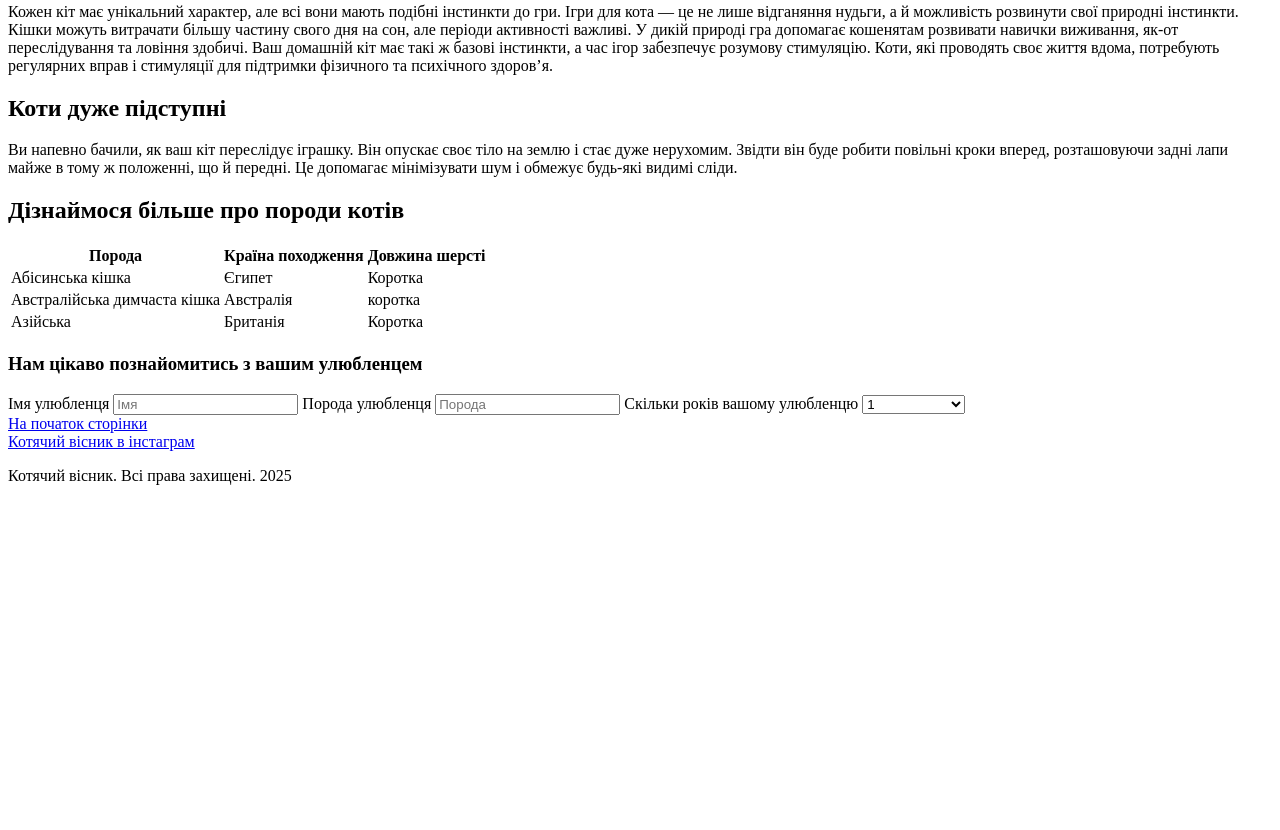
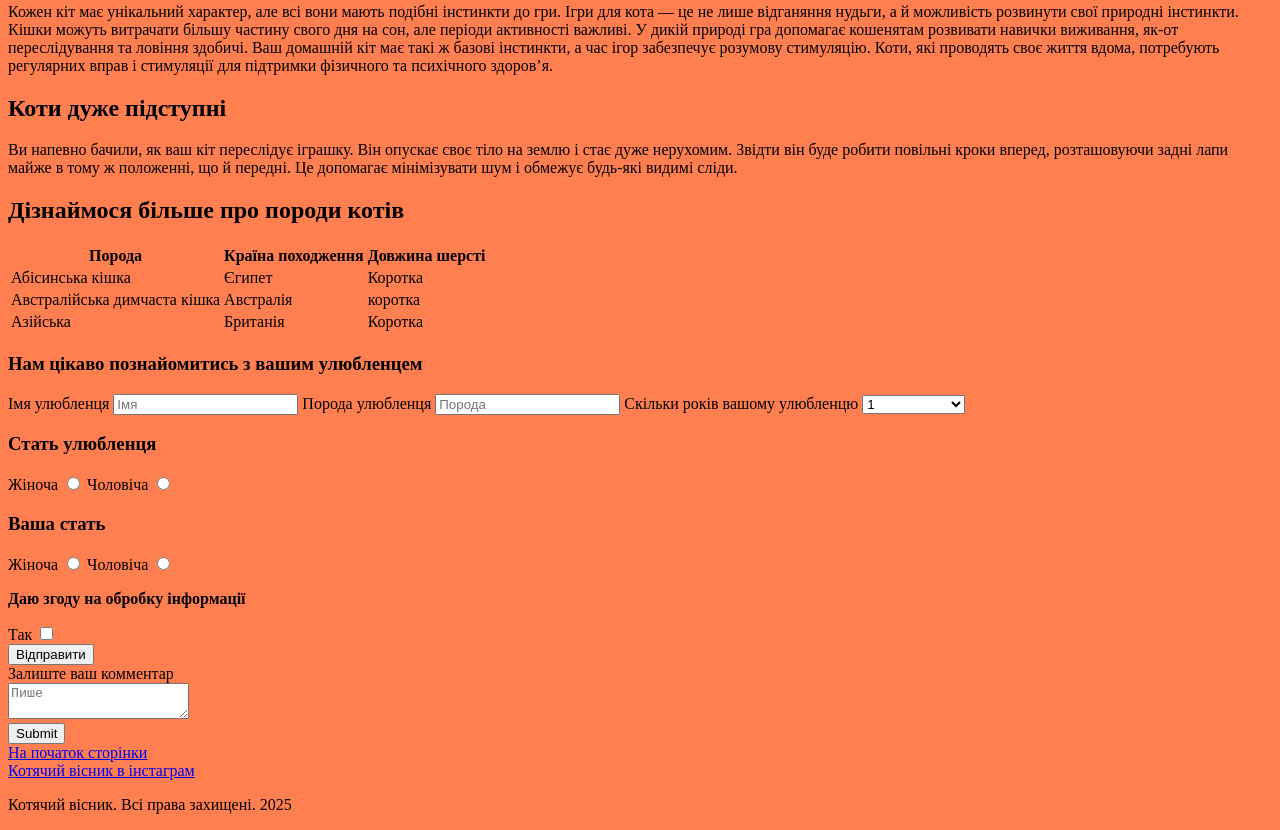
Before and after one commit to OlenaLitovchenko/lessons, a plain HTML site: page index.html in a window 1280 px wide. Shown: the part 1892-2722 px from the top of the page. Before the commit the page ends 2393 px from the top, so only its background shows below. Drawn offline with Linux system fonts and the light colour scheme.

Commit message:
з формами

```diff
--- a/index.html
+++ b/index.html
@@ -7,9 +7,9 @@
 <!--заголовок-->
 
 <!-- основна-->
-<body>
+<body style="background-color: coral">
 <header>
-    <h1 id="start"> Вас вітає "Котячий вісник" </h1>
+    <h1 id="start" style="background-color:DodgerBlue;" stguyle="color:yellow;"> Вас вітає "Котячий вісник" </h1>
     <img src="img/рудий.png" alt="red cat">
     <nav>
         <ul>
@@ -110,7 +110,7 @@
 
     <h3> Нам цікаво познайомитись з вашим улюбленцем </h3>
     <form action="https://example.com/submit" method="post">
-    <label for="name" >Імя улюбленця</label>
+        <label for="name">Імя улюбленця</label>
         <input id="name" type="text" name="name" placeholder="Імя">
         <label for="breed">Порода улюбленця</label>
         <input id="breed" type="text" name="breed" placeholder="Порода">
@@ -123,25 +123,30 @@
             <option value="5">5</option>
             <option value="Більше 6ти...">Більше 6ти...</option>
         </select>
-    <!--
         <h3>Стать улюбленця</h3>
-    <label> Жіноча</label>
-    <input type="radio" name="catsex">
-    <label> Чоловіча </label>
-    <input type="radio" name="catsex">
+        <label for="w"> Жіноча</label>
+        <input id="w" type="radio" name="catsex">
+        <label for="m"> Чоловіча </label>
+        <input id="m" type="radio" name="catsex">
+        <br>
         <h3>Ваша стать</h3>
-    <label> Жіноча</label>
-    <input type="radio"  name="yoursex">
-    <label> Чоловіча </label>
-    <input type="radio" name="yoursex">
+        <label for="w1"> Жіноча</label>
+        <input id="w1" type="radio"  name="yoursex">
+        <label for="m1"> Чоловіча </label>
+        <input id="m1" type="radio" name="yoursex">
 
-  <h3> Даю згоду на обробку інформації </h3>
-    <label>Так</label>
-    <input type="checkbox" name="concert">
-    <label >Ні</label>
-    <input type="checkbox" name="concert">
-
--->
+      <p><b> Даю згоду на обробку інформації</b> </p>
+        <label for="yes">Так</label>
+        <input id="yes" type="checkbox" name="concert">
+        <br>
+<button> Відправити</button>
+    </form>
+    <form>
+        <LABEL for="com">Залиште ваш комментар</LABEL>
+        <br>
+        <textarea placeholder="Пише" id="com"></textarea>
+        <br>
+        <input type="submit" name="submit">
     </form>
     <nav>
         <a href="#start"> На початок сторінки </a>
```
Lines whose indentation alone changed are shown as unchanged.
